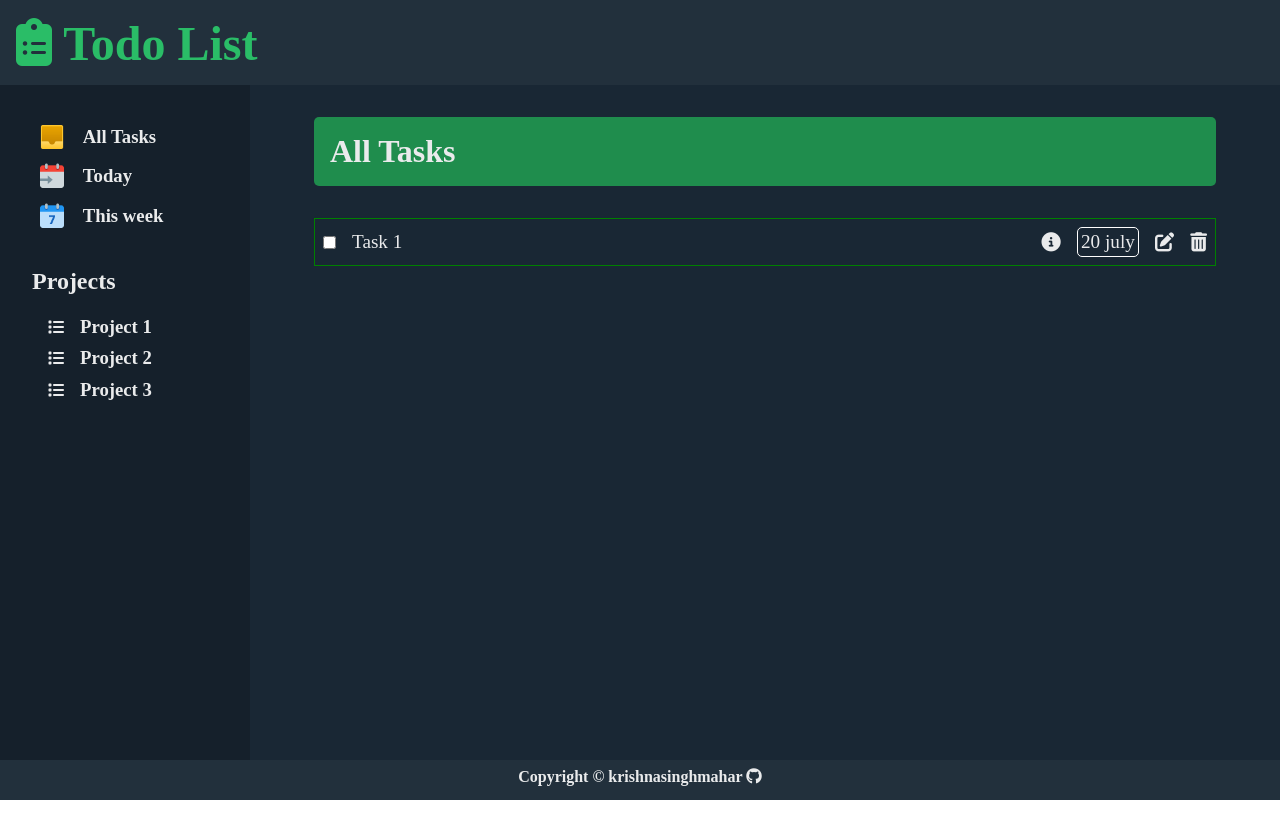
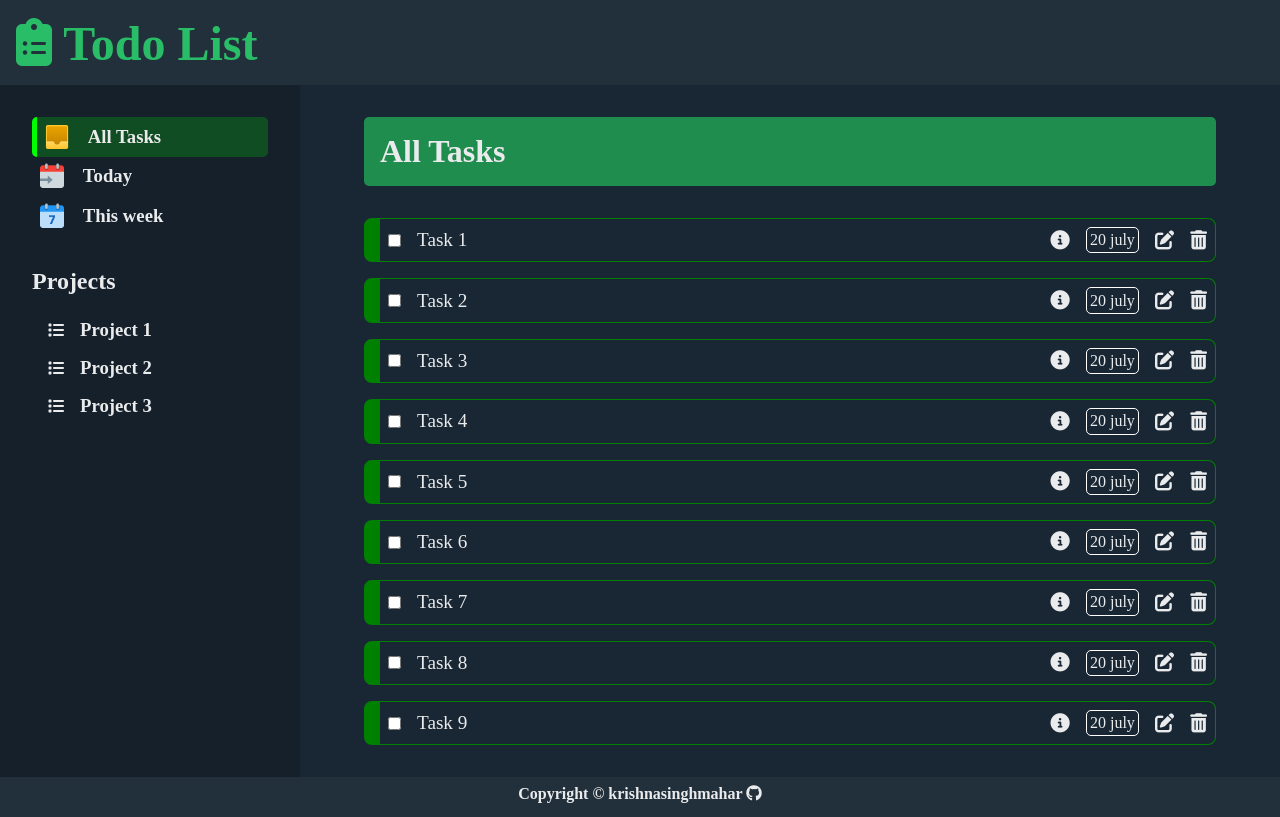
Before and after one commit to krishnasinghmahar/Todo-List, a website built with webpack: page src/index.html in a window 1280 px wide. Both pictures are taken after a click on the element "All Tasks". Built offline with nearby package versions, Linux system fonts and the light colour scheme.

Commit message:
UI Interactions

```diff
--- a/src/index.html
+++ b/src/index.html
@@ -17,13 +17,13 @@
 
   <aside>
     <div class="button-container">
-      <div class="all-task-button">
+      <div class="all-task-button gp-tasks active">
 
       </div>
-      <div class="today-button">
+      <div class="today-button gp-tasks">
 
       </div>
-      <div class="this-week-button">
+      <div class="this-week-button gp-tasks">
 
       </div>
     </div>
@@ -38,20 +38,8 @@
 
   <main>
     <h1>All Tasks</h1>
-    <div class="all-task-container">
-      <div class="task">
-        <div class="task-name">
-          <input type="checkbox">
-          <p>Task 1</p>
-        </div>
-        <div class="task-buttons">
-          <i class="fa-solid fa-circle-info"></i>
-          <p class="due-date">20 july</p>
-          <i class="fa-solid fa-pen-to-square"></i>
-          <i class="fa-solid fa-trash-can"></i>
-        </div>
+    <div class="task-container">
 
-      </div>
     </div>
   </main>
 
--- a/src/index.js
+++ b/src/index.js
@@ -2,3 +2,10 @@ import "./scripts/UI"
 import './styles/index.css'
 import './styles/aside.css'
 import './styles/main.css'
+import './scripts/UIInteractions'
+import icon from './icons/check_logo.png'
+
+const link = document.createElement('link')
+link.rel = 'icon';
+link.href = icon;
+document.head.appendChild(link)
--- a/src/scripts/UI.js
+++ b/src/scripts/UI.js
@@ -1,12 +1,13 @@
 import allTaskIcon from '../icons/inbox.png'
 import todayIcon from '../icons/today1.png'
 import thisWeekIcon from '../icons/week2.png'
-import { projects } from './data'
+import { projects,allTasks } from './data'
 
 const allTaskButton = document.querySelector('.all-task-button')
 const todayButton = document.querySelector('.today-button')
 const thisWeekButton = document.querySelector('.this-week-button')
 const projectContainer = document.querySelector('.project-container')
+const taskContainer = document.querySelector('.task-container')
 
 allTaskButton.innerHTML = `
   <img src=${allTaskIcon}>
@@ -23,12 +24,37 @@ thisWeekButton.innerHTML = `
   <h3>This week</h3>
 `
 
-projectContainer.innerHTML = ''
-projects.forEach(project=>{
-  projectContainer.innerHTML += `
-      <div>
+function renderProjectContainer() {
+  projectContainer.innerHTML = ''
+  projects.forEach(project => {
+    projectContainer.innerHTML += `
+      <div class="gp-tasks">
         <i class="fa-solid fa-list"></i>
-        <h3>${project.name}</h3>
+        <h3>${project.projectName}</h3>
       </div>
   `
-})
+  })
+}
+
+function renderTaskContainer(tasks) {
+  taskContainer.innerHTML = ''
+  tasks.forEach(task => {
+    taskContainer.innerHTML += `
+    <div class="task">
+      <div class="task-name">
+        <input type="checkbox">
+        <p>${task.taskName}</p>
+      </div>
+      <div class="task-buttons">
+        <i class="fa-solid fa-circle-info"></i>
+        <p class="due-date">20 july</p>
+        <i class="fa-solid fa-pen-to-square"></i>
+        <i class="fa-solid fa-trash-can"></i>
+      </div>
+    </div>
+  `
+  })
+}
+
+renderTaskContainer(allTasks)
+renderProjectContainer()
--- /dev/null
+++ b/src/scripts/UIInteractions.js
@@ -0,0 +1,13 @@
+const gpTasks = document.querySelectorAll('.gp-tasks');
+let mainHeading = document.querySelector('main h1');
+
+function handleElementClick(event) {
+  mainHeading.innerHTML = event.srcElement.innerText;
+
+  gpTasks.forEach(element => element.classList.remove('active'));
+  event.currentTarget.classList.add('active');
+}
+
+gpTasks.forEach(element => {
+  element.addEventListener('click', handleElementClick);
+});
--- a/src/scripts/data.js
+++ b/src/scripts/data.js
@@ -1,11 +1,48 @@
 export const projects = [
-  { name: 'Project 1' },
-  { name: 'Project 2' },
-  { name: 'Project 3' }
+  {
+    projectName: 'Project 1',
+    tasks: [
+      {
+        taskName: 'Task 1'
+      },
+      {
+        taskName: 'Task 2'
+      },
+      {
+        taskName: 'Task 3'
+      }
+    ]
+  },
+  {
+    projectName: 'Project 2',
+    tasks: [
+      {
+        taskName: 'Task 4'
+      },
+      {
+        taskName: 'Task 5'
+      },
+      {
+        taskName: 'Task 6'
+      }
+    ]
+  },
+  {
+    projectName: 'Project 3',
+    tasks: [
+      {
+        taskName: 'Task 7'
+      },
+      {
+        taskName: 'Task 8'
+      },
+      {
+        taskName: 'Task 9'
+      }
+    ]
+  }
 ]
 
-export const tasks = [
-  { name: 'Task 1' },
-  { name: 'Task 2' },
-  { name: 'Task 3' }
-]
+export const allTasks = []
+
+projects.forEach(project => project.tasks.forEach(task => allTasks.push(task)))
--- a/src/styles/aside.css
+++ b/src/styles/aside.css
@@ -4,17 +4,17 @@ aside {
   padding: 2rem;
 }
 
-aside img{
+aside img {
   width: 30px;
 }
 
-aside .button-container{
+aside .button-container {
   display: flex;
   flex-direction: column;
   margin-bottom: 2rem;
 }
 
-aside .button-container div{
+aside .button-container div {
   display: flex;
   align-items: center;
   gap: 1rem;
@@ -23,29 +23,34 @@ aside .button-container div{
   border-radius: 5px;
 }
 
-aside .button-container div:hover{
-  background-color: gray;
+aside .button-container div:hover {
+  background-color: rgba(0, 255, 0, 0.1);
 }
 
-aside h2{
+aside h2 {
   margin-bottom: 1rem;
 }
 
-aside .project-container{
+aside .project-container {
   display: flex;
   flex-direction: column;
 }
 
-aside .project-container div{
+aside .project-container div {
   display: flex;
   gap: 1rem;
   align-items: center;
-  padding: 0.3rem;
+  padding: 0.5rem;
   border-radius: 5px;
   padding-left: 1rem;
 }
 
-aside .project-container div:hover{
+aside .project-container div:hover {
   cursor: pointer;
-  background-color: grey;
+  background-color: rgba(0, 255, 0, 0.1);
 }
+
+.active{
+  background-color: rgba(0, 255, 0, 0.2);
+  border-left:rgba(0, 255, 0) solid 5px;
+}
--- a/src/styles/index.css
+++ b/src/styles/index.css
@@ -16,7 +16,7 @@
 
 body {
   display: grid;
-  grid-template-columns: 250px auto;
+  grid-template-columns: 300px auto;
   grid-template-rows: 85px auto 40px;
   height: 100vh;
 }
--- a/src/styles/main.css
+++ b/src/styles/main.css
@@ -15,24 +15,36 @@ main .task {
   display: flex;
   justify-content: space-between;
   border: green solid 1px;
+  border-radius: .5rem;
   padding: .5rem;
   font-size: 1.2rem;
+  border-left: green solid 1rem;
 }
 
-main .task .task-name{
+main .task .task-name {
   display: flex;
   align-items: center;
   gap: 1rem;
 }
 
-main .task .task-buttons{
+main .task .task-buttons {
   display: flex;
   align-items: center;
   gap: 1rem;
 }
 
-main .task .task-buttons .due-date{
+main .task .task-buttons .due-date {
   border: 1px white solid;
   padding: .2rem;
   border-radius: 5px;
 }
+
+main .task-container {
+  display: flex;
+  flex-direction: column;
+  gap: 1rem;
+}
+
+main .due-date{
+  font-size: 1rem;
+}
```
Also changed, not shown: dist/bundle.js, dist/index.html, src/icons/check_logo.png (added).
